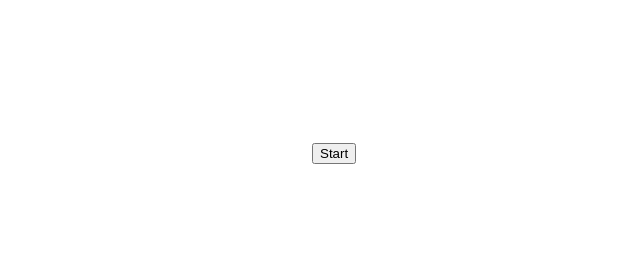
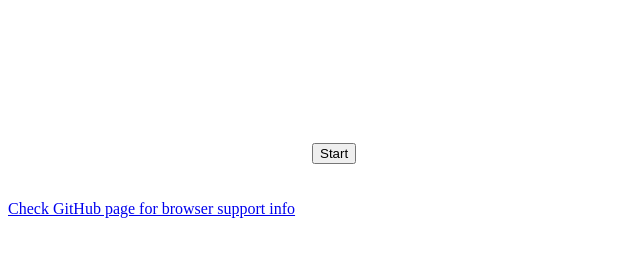
Before and after one commit to DonKarlssonSan/WebcamSpinner, a plain HTML site: page index.html in a window 1280 px wide. Shown: the whole page, without its empty margins (0-640 px from the left). Drawn offline with Linux system fonts and the light colour scheme.

Commit message:
Added link to GitHub

```diff
--- a/index.html
+++ b/index.html
@@ -37,7 +37,8 @@
 
 <body>
   <video id="video"></video>
-  <button id="startButton" type="button">Start</button> <br/>
+  <button id="startButton" type="button">Start</button> <br/><br/><br/>
+  <a href="https://github.com/DonKarlssonSan/WebcamSpinner">Check GitHub page for browser support info</a>
   <script>
   (function() {
     var video = document.querySelector('#video');
```
